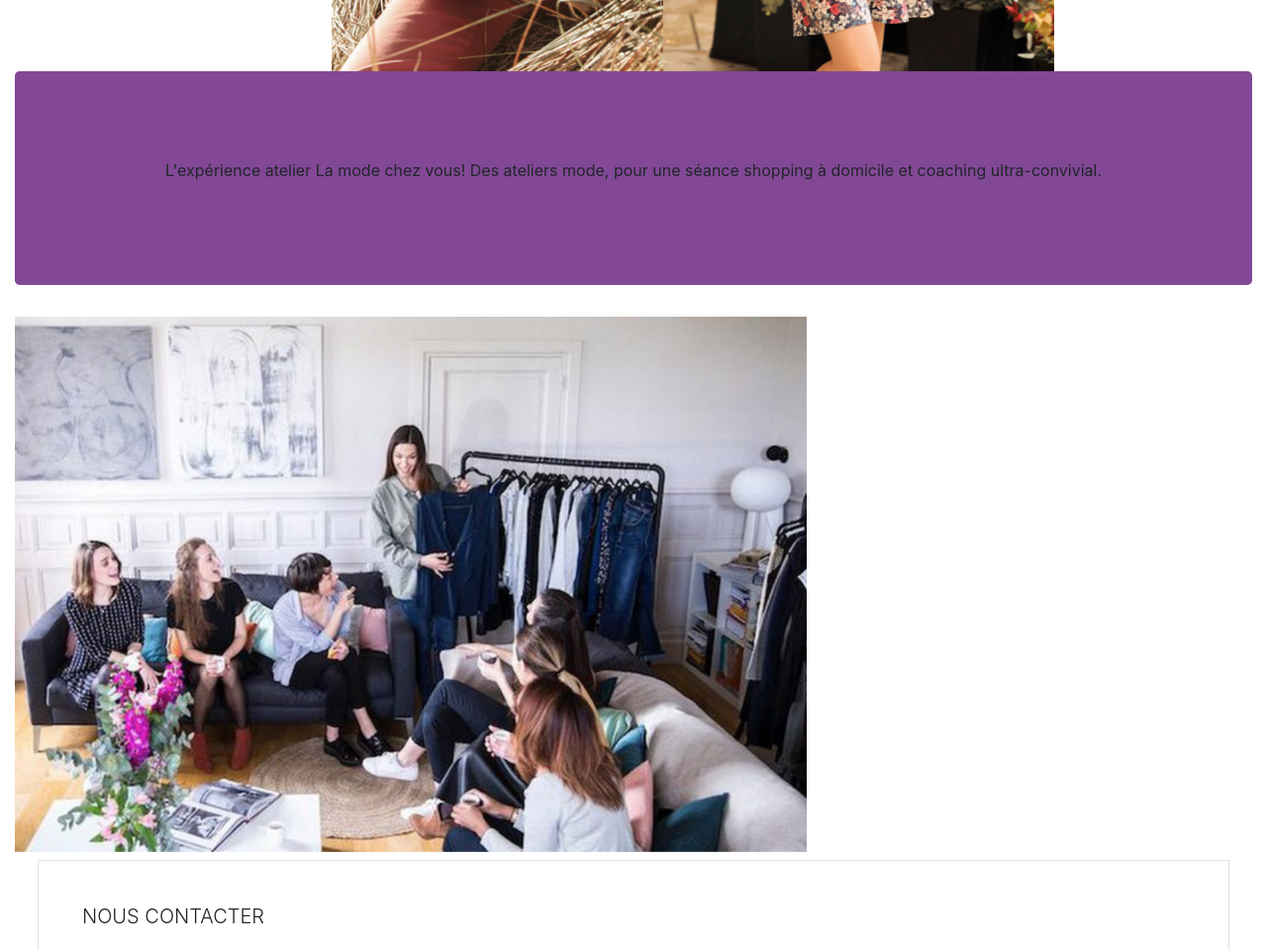
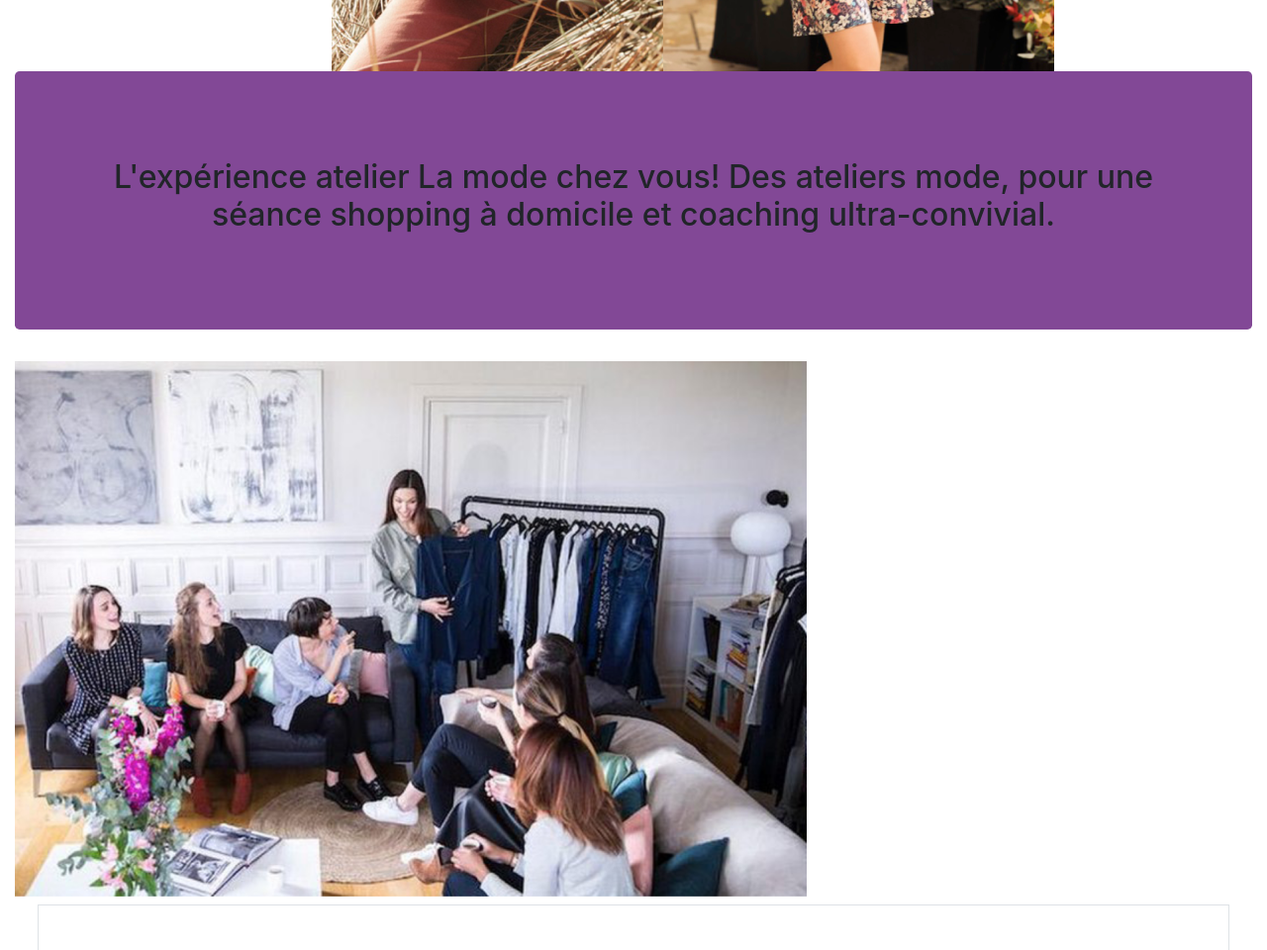
Before and after one commit to FlavieFroment/captaintortue, a plain HTML site: page indexflav.html in a window 1280 px wide. Shown: the part 920-1880 px from the top of the page at 99% size. Drawn offline with nearby package versions, Linux system fonts and the light colour scheme.

Commit message:
enregistrement modification page section atelier

```diff
--- a/indexflav.html
+++ b/indexflav.html
@@ -90,8 +90,8 @@
     <div class="row justify-content-center">
         <div class="col-md-12">
             <div class="jumbotron bg-note"style="background-color: #824896";>
-               <div class="col-md-12 p-4 text-center">
-                   <p>L'expérience atelier La mode chez vous! Des ateliers mode, pour une séance shopping à domicile et coaching ultra-convivial.</p>
+               <div class="col-md-12 p-4 text-center ">
+                   <h2>L'expérience atelier La mode chez vous! Des ateliers mode, pour une séance shopping à domicile et coaching ultra-convivial.</h2>
                </div>
             </div>
          </div>
```
